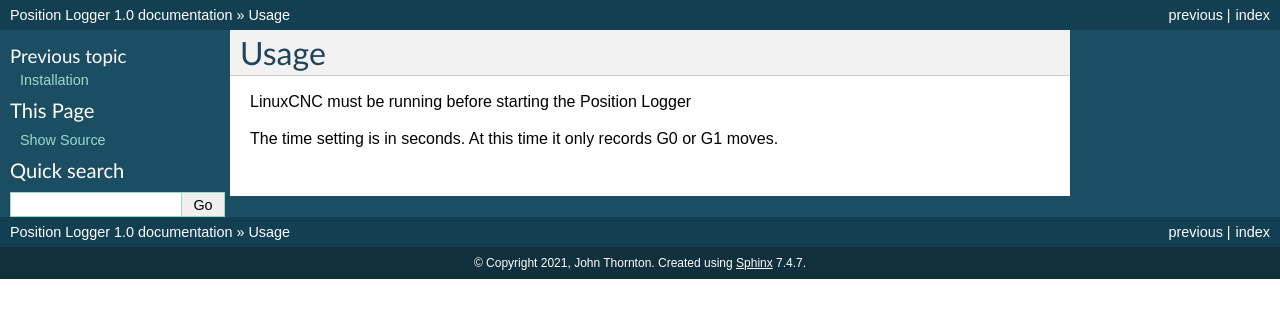
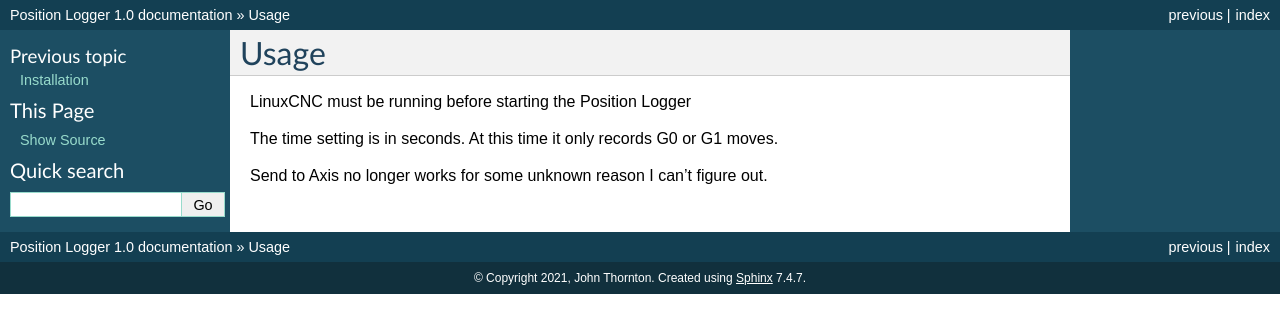
Before and after one commit to jethornton/emclog, a Sphinx documentation site: the page built from docs/source/usage.rst, in a window 1280 px wide. Shown: the top 333 px of the page. Built offline with Sphinx 7.4.7, drawn with Linux system fonts in a browser that asks for light colours.

Commit message:
add note

```diff
--- a/docs/source/usage.rst
+++ b/docs/source/usage.rst
@@ -4,3 +4,5 @@
 LinuxCNC must be running before starting the Position Logger
 
 The time setting is in seconds. At this time it only records G0 or G1 moves.
+
+Send to Axis no longer works for some unknown reason I can't figure out.
```
